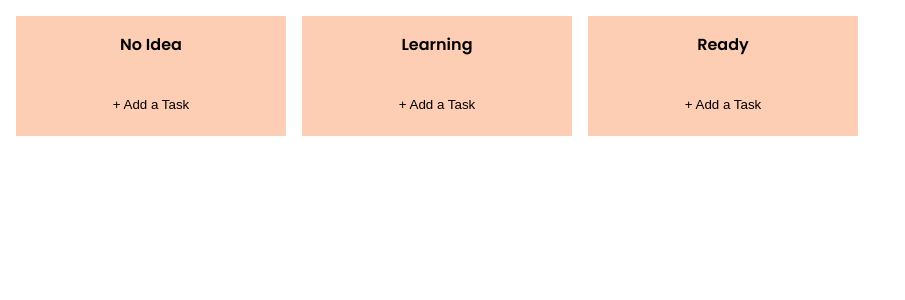
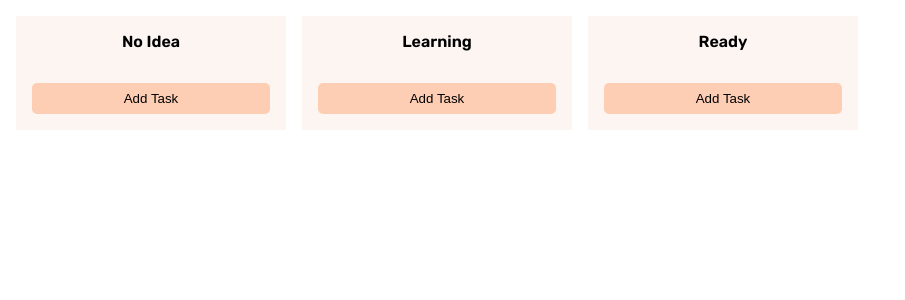
Before and after one commit to mariangz/learning-app, a React (Create React App) app: page / in a window 1280 px wide. Shown: the top 300 px of the page, without its empty margins (0-905 px from the left). Built offline with nearby package versions, Linux system fonts and the light colour scheme; the HTML template or start-up script is replaced by a standard one.

Commit message:
style: change bgcolor form, add new font

```diff
--- a/public/index.html
+++ b/public/index.html
@@ -2,13 +2,9 @@
 <html lang="en">
   <head>
     <meta charset="utf-8" />
-    <link rel="icon" href="%PUBLIC_URL%/favicon.ico" />
-    <link rel="preconnect" href="https://fonts.googleapis.com" />
-    <link rel="preconnect" href="https://fonts.gstatic.com" crossorigin />
-    <link
-      href="https://fonts.googleapis.com/css2?family=Poppins:wght@300;400;600&display=swap"
-      rel="stylesheet"
-    />
+    <link rel="preconnect" href="https://fonts.googleapis.com">
+    <link rel="preconnect" href="https://fonts.gstatic.com" crossorigin>
+    <link href="https://fonts.googleapis.com/css2?family=Rubik:wght@300;400;600&display=swap" rel="stylesheet">
 
     <meta name="viewport" content="width=device-width, initial-scale=1" />
     <meta name="theme-color" content="#000000" />
--- a/src/AppForm.js
+++ b/src/AppForm.js
@@ -28,7 +28,7 @@
             {validation}
           </p>
           <button type='submit' className='AddCardButton__btn' id={id}>
-						Enter
+            Save
           </button>
         </form>
       </>
@@ -36,7 +36,7 @@
   } else {
     btn = (
       <button onClick={onShowInputClick} className='AddCardButton__btn' id={id}>
-				+ Add a Task
+        Add Task
       </button>
     );
   }
--- a/src/index.css
+++ b/src/index.css
@@ -1,5 +1,5 @@
 :root {
-	--rose: #fef5f1;
+  --rose: #fdf5f2;
   --coral: #eb6f5b;
   --peach: #feceb4;
   --blue: #1411ec;
@@ -14,7 +14,7 @@
 }
 
 body {
-	font-family: 'Poppins', sans-serif;
+  font-family: 'Rubik', sans-serif;
 }
 
 .container {
@@ -26,7 +26,7 @@
 }
 
 .column {
-	background-color: var(--peach);
+  background-color: var(--rose);
   display: flex;
   flex-direction: column;
   align-items: center;
```
Lines whose indentation alone changed are shown as unchanged.
